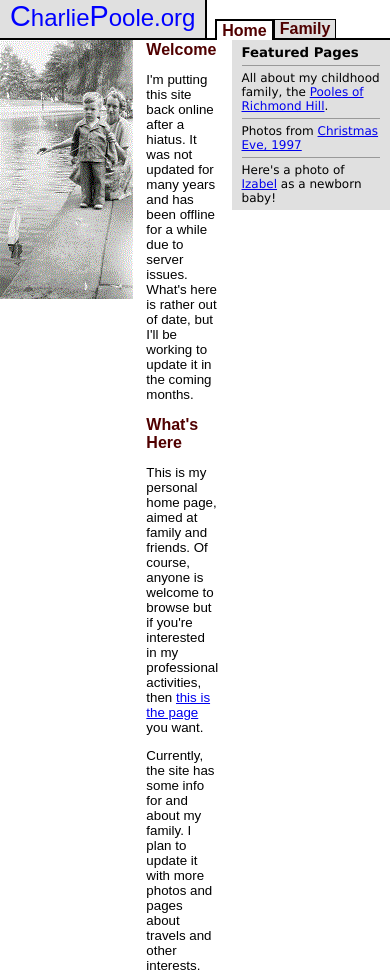
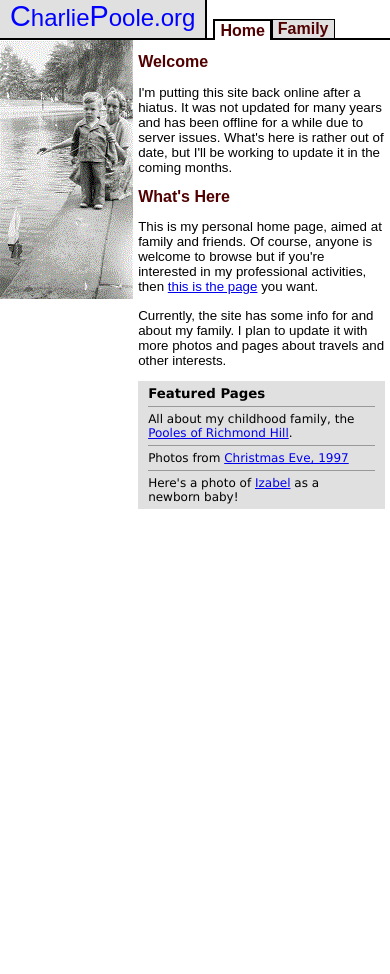
Before and after one commit to CharliePoole/charliepoole.org, a PHP site: page /personal.html in a window 390 px wide. After the commit the page ends 509 px from the top, so only its background shows below. Run offline with PHP 8.4, Linux system fonts and the light colour scheme.

Commit message:
Change Personal home page to new css file and make it responsive

```diff
--- a/public_html/css/screen.css
+++ b/public_html/css/screen.css
@@ -77,6 +77,11 @@ body, html {
     text-align: center;
     display: table-cell;
   }
+  #header .spacer {
+    border-bottom: 2px solid black;
+  }
+
+  /* Logo */
     #logo {
       font-size: 24px;
       width: 240px;
@@ -93,6 +98,8 @@ body, html {
       text-decoration: none;
       color: rgb(0,0,255);
     }
+
+  /* Main Navigation */
     #nav .navselect {
       font-family: "Century Gothic", Arial, Helvetica, sans-serif;
       font-size: 16px;
@@ -126,19 +133,33 @@ body, html {
     #nav a:hover {
       color: rgb(0,0,255);
     }
-#header .spacer {
-  border-bottom: 2px solid black;
+
+/* Page Footer */
+  .footer {
+    font-size: 8pt;
+    font-family: Verdana, Arial, Helvetica, Geneva, Sans-serif;
+    font-style: italic;
+    width: 100%;
+    margin: 0;
+    border-top: 2px solid black;
+    text-align: center;
+    color: rgb(153, 0, 0);
+    clear: both;
   }
+
+/* Page Content */
   #content {
     margin: 0 10%;
   }
+
   .article, .main-content {
     margin: 0 1em;
   }
   .single-column {
     margin: 0 10%;
   }
-/* Three columns - left fixed, middle and right responsive */
+
+  /* Three column layout - left fixed, middle and right responsive */
     .three-columns {
       margin: 0;
       padding: 0;
@@ -328,19 +349,6 @@ p.haiku {
   font-size: large;
 }
 
-/* Footer text */
-.footer {
-  font-size: 8pt;
-  font-family: Verdana, Arial, Helvetica, Geneva, Sans-serif;
-  font-style: italic;
-  width: 100%;
-  margin: 0;
-  border-top: 2px solid black;
-  text-align: center;
-  color: rgb(153, 0, 0);
-  clear: both;
-}
-
 div.pic {
     margin: 0 0 2em 0;
     padding: 0;
--- a/public_html/personal.html
+++ b/public_html/personal.html
@@ -5,8 +5,8 @@
   <title>Charlie Poole - Personal</title>
   <meta http-equiv="Content-Type" content="text/html; charset=windows-1252">
   <meta http-equiv="Content-Language" content="en-us">
-  <!--<meta name="viewport" content="width=device-width, initial-scale=1"/>-->
-  <link rel="stylesheet" type="text/css" href="/css/cp.css">
+  <meta name="viewport" content="width=device-width, initial-scale=1"/>
+  <link rel="stylesheet" type="text/css" href="/css/screen.css">
   <link rel="shortcut icon" href="/cp/favicon.ico">
 </head>
 <!-- End Standard Head Part -->
@@ -14,32 +14,29 @@
 <body>
 
 <!-- Standard CharliePoole.org header -->
-<table class="header" cellpadding="0" cellspacing="0" margin="0"><tr>
-    <td class="logo" width=240><a href="/"><big>C</big>harlie<big>P</big>oole.org</a></td>
-    <td width=5% class="spacer">&nbsp;</td>
-    <td>
-     <table class="navtable" cellpadding="0" cellspacing="0" margin="0"><tr>
-      <td class="navselect">Home</td>
-      <td class="navlink"><a href="family/index.html">Family</a></td>
-     </tr></table>
-    </td>
-    <td width=50% class="spacer">&nbsp;</td>
-</tr></table>
+<div id="header">
+  <div id="logo"><a href="/"><big>C</big>harlie<big>P</big>oole.org</a></div>
+  <div class="spacer" style="width: 5%">&nbsp;</div>
+  <div id="nav">
+      <div class="navselect">Home</div>
+      <div class="navlink"><a href="family/index.html">Family</a></div>
+  </div>
+  <div class="spacer" style="width: 100%">&nbsp;</div>
+</div>
 <!-- End of Header -->
 
-<!-- Content Table -->
-<table class="content"><tr>
+<div class="three-columns"><tr>
 
 <!-- Left Side Content -->
-<td class="left-content">
+<div class="left-column">
 
   <img src="images/Charlie2.gif">
 
-</td>
-<!-- End Left Side Content -->
+</div>
 
-<!-- Main Content -->
-<td class="main-content">
+<div class="middle-and-right">
+
+<div class="middle-column">
 
   <h2>Welcome</h2>
 
@@ -74,11 +71,9 @@
    pleasures has been to organize an annual Thanksgiving Dinner for students
    at the Spectrum Community School.</p>-->
 
-</td>
-<!-- End Main Content -->
+</div>
 
-<!-- Right Side Content -->
-<td class="right-content">
+<div class="right-column">
   <div class="news">
     <p class="headline">Featured Pages</p>
     <p class="newsitem">All about my childhood family, the
@@ -86,11 +81,9 @@
     <p class="newsitem">Photos from <a href="family/christmas97.html">Christmas Eve, 1997</a></p>
     <p class="newsitem">Here&apos;s a photo of <a href="family/izabel/index.html">Izabel</a> as a newborn baby!</p>
   </div>
-</td>
-<!-- End Right Side Content -->
+</div>
 
-</tr></table>
-<!-- End Content Table -->
+</div>
 
 </body>
 </html>
```
Lines whose indentation alone changed are shown as unchanged.
